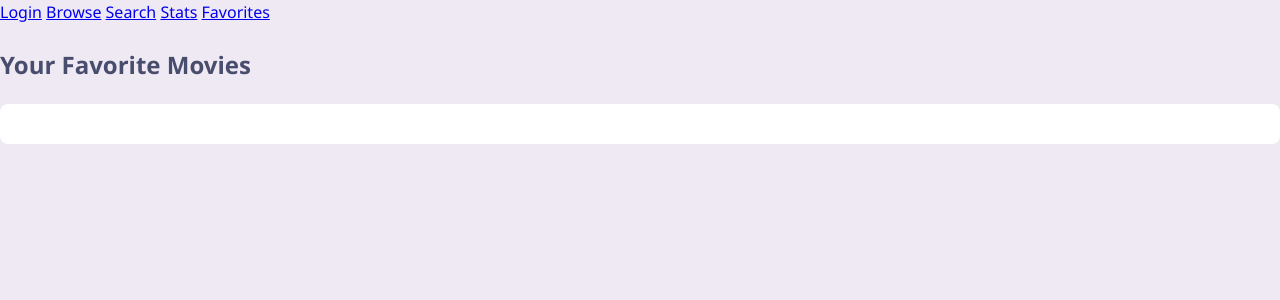
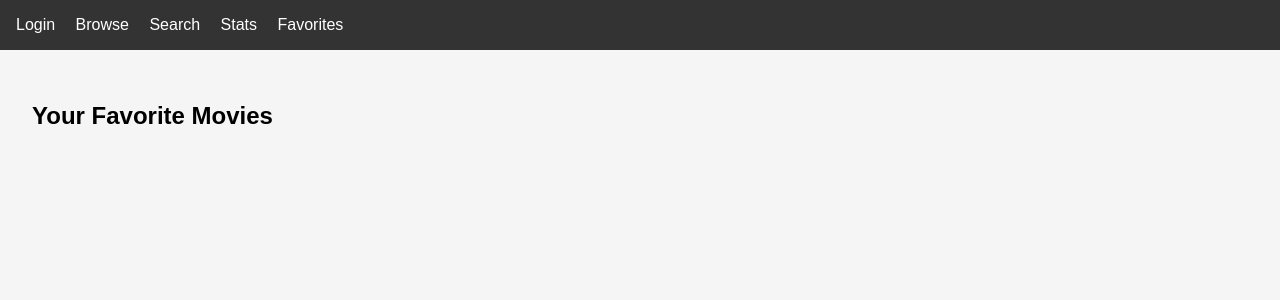
Before and after one commit to amandabarth/final_project, a Flask app: page /user_fav in a window 1280 px wide. Shown: the top 300 px of the page. Run offline with Flask 3, Linux system fonts and the light colour scheme.

Commit message:
Style page added

```diff
--- a/static/style.css
+++ b/static/style.css
@@ -1,49 +1,42 @@
 body {
-    font-family: 'Segoe UI', Tahoma, Geneva, Verdana, sans-serif;
+    font-family: Arial, sans-serif;
+    background: #f5f5f5;
     margin: 0;
     padding: 0;
-    background-color: #EFE9F4;
-    color: #484D6D;
-    line-height: 1.6;
 }
 
-
-.navbar {
-    display: flex;
-    justify-content: center;
-    margin-top: 30px;
-    flex-wrap: wrap;
+header {
+    background: #333;
+    color: white;
+    padding: 1rem;
 }
 
-nav ul{
-    display: flex;
-    flex-direction: space-between;
-    width: 100%;
-    max-width: 1200px;
-    padding: 0;
+nav a {
+    margin-right: 1rem;
+    color: white;
+    text-decoration: none;
+}
+
+main {
+    padding: 2rem;
+}
+
+/* Form containers */
+
+.form-container, .movie-container {
+    max-width: 800px;
     margin: 0 auto;
-    list-style-type: none;
-
 }
 
 .movie-container {
-    display: flex;
-    justify-content: space-between;
-    padding: 20px;
-    background-color: white;
-    border-radius: 8px;
-    text-align: center;
+    display: grid;
+    grid-template-columns: repeat(auto-fit, minmax(200px, 1fr));
+    gap: 1rem;
 }
 
-/* Table styling */
-table {
-    width: 100%;
-    border-collapse: collapse;
-    margin: 0;
-    text-align: center;
+.movie-card {
+    background: white;
+    padding: 1rem;
+    border-radius: 8px;
+    box-shadow: 0 0 5px rgba(0, 0, 0, 0.1);
 }
-
-th, td {
-    padding: 8px;
-    text-align: center;
-}
```
